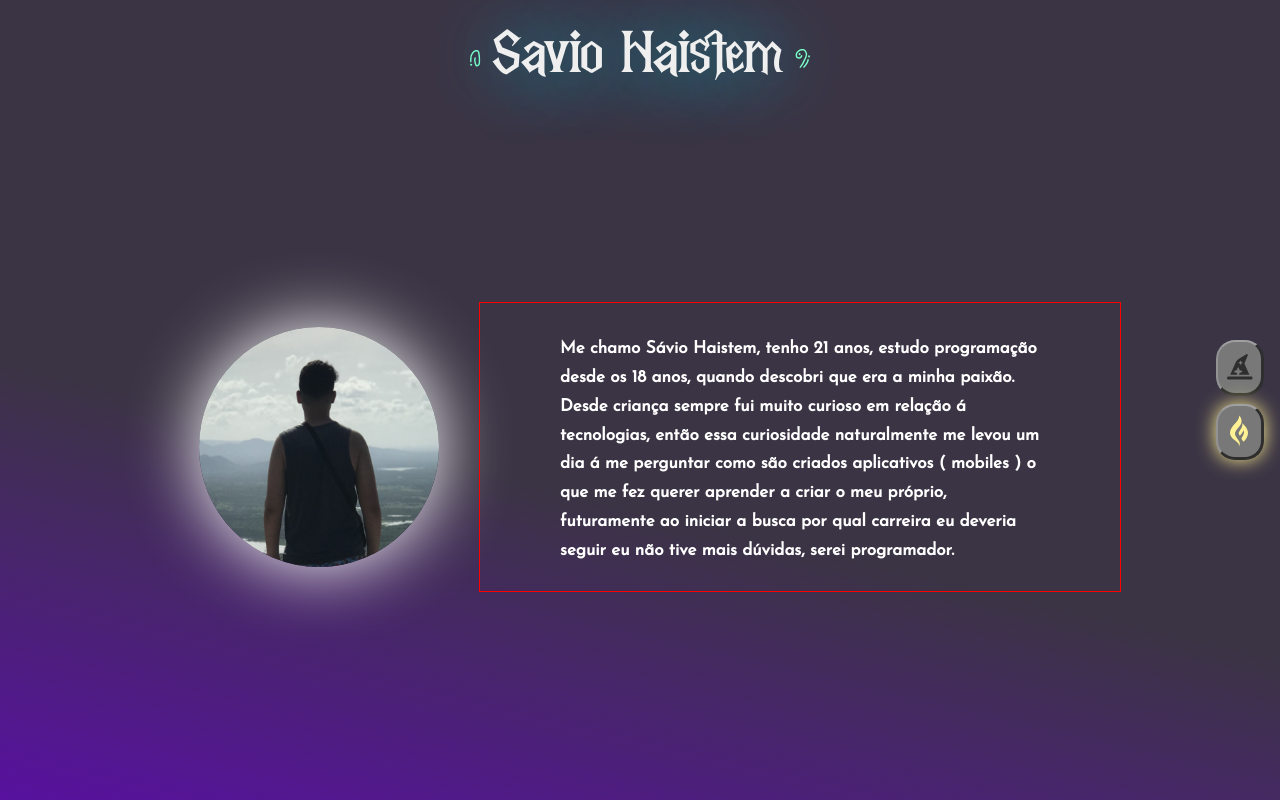
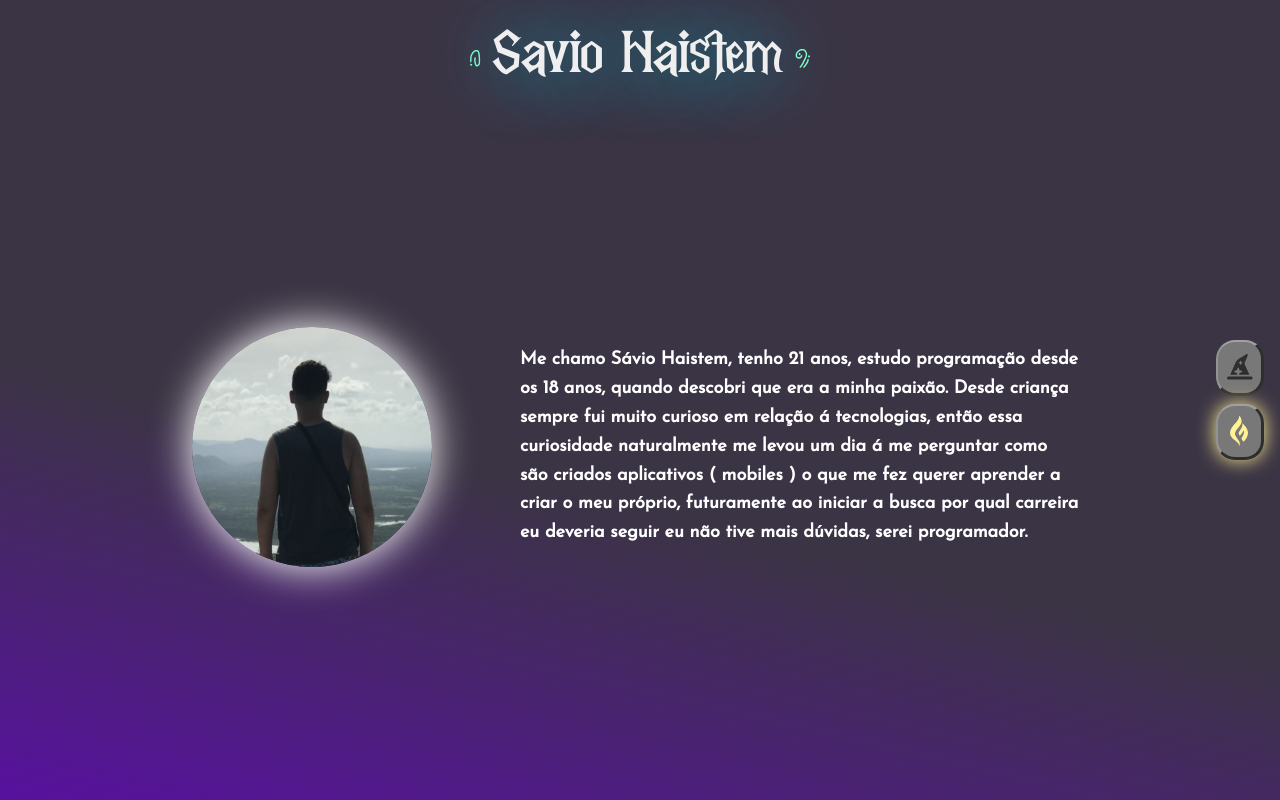
Before and after one commit to SavioHaistem/Portifolio, a Vue app: page / in a window 1280 px wide. Both pictures are taken after a click on the button 1240 px from the left and 432 px from the top of the page. Built offline with nearby package versions, Linux system fonts and the light colour scheme.

Commit message:
style: fix about description

```diff
--- a/src/About.vue
+++ b/src/About.vue
@@ -47,18 +47,16 @@ section.about > main.main-about > div.photo > img.my-photo {
   width: 15rem;
   height: 15rem;
   border-radius: 100%;
-  box-shadow: 0px 0px 70px 0px white;
+  box-shadow: 0px 0px 40px 1px white;
 }
 
 section.about > main.main-about > div > h5.description {
-  border: 1px solid red;
   font-family: josefin;
-  font-size: 17px;
+  font-size: 18px;
   line-height: 1.8rem;
-  padding: 2rem 5rem;
-  height: 14rem;
+  padding: 0px 3rem;
   overflow: scroll;
-  max-width: 30rem;
+  max-width: 35rem;
 }
 @media screen and (max-width: 1150px) {
   section.about > main.main-about > div.photo > img.my-photo {
```
